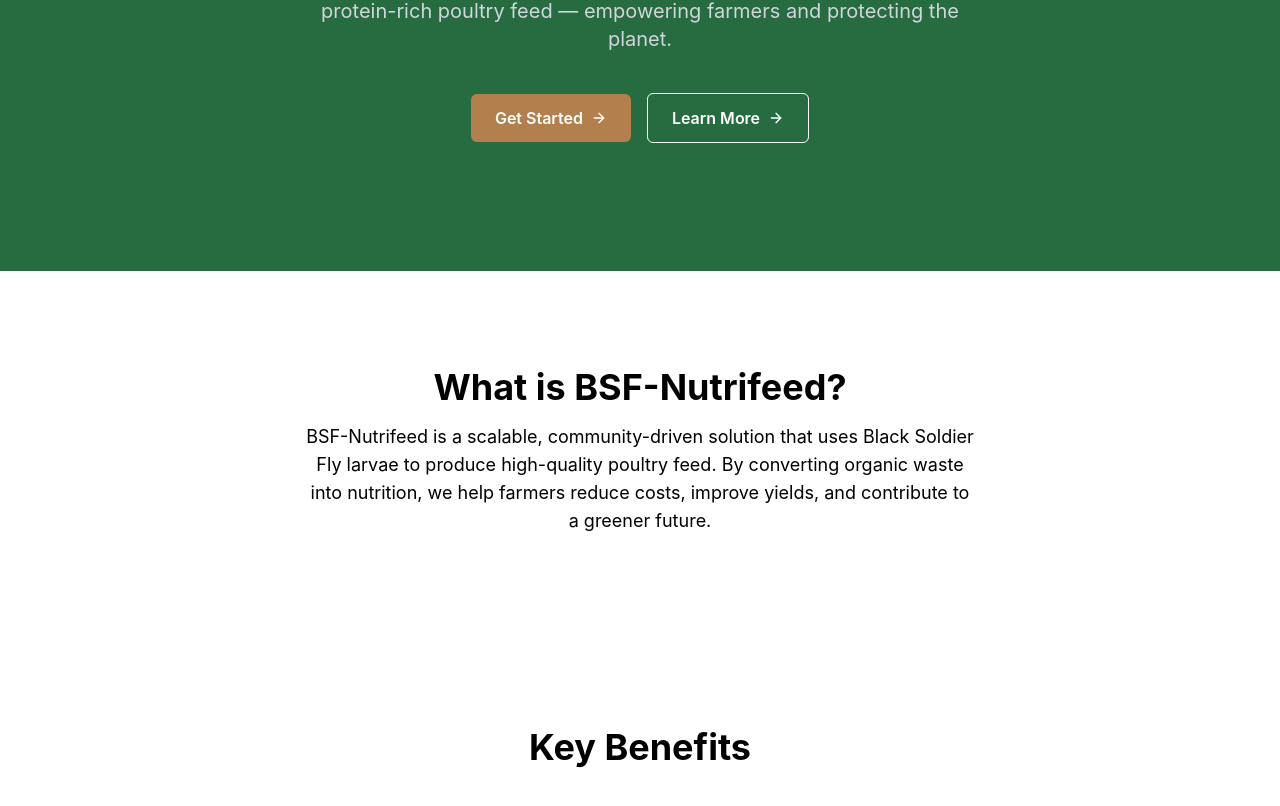
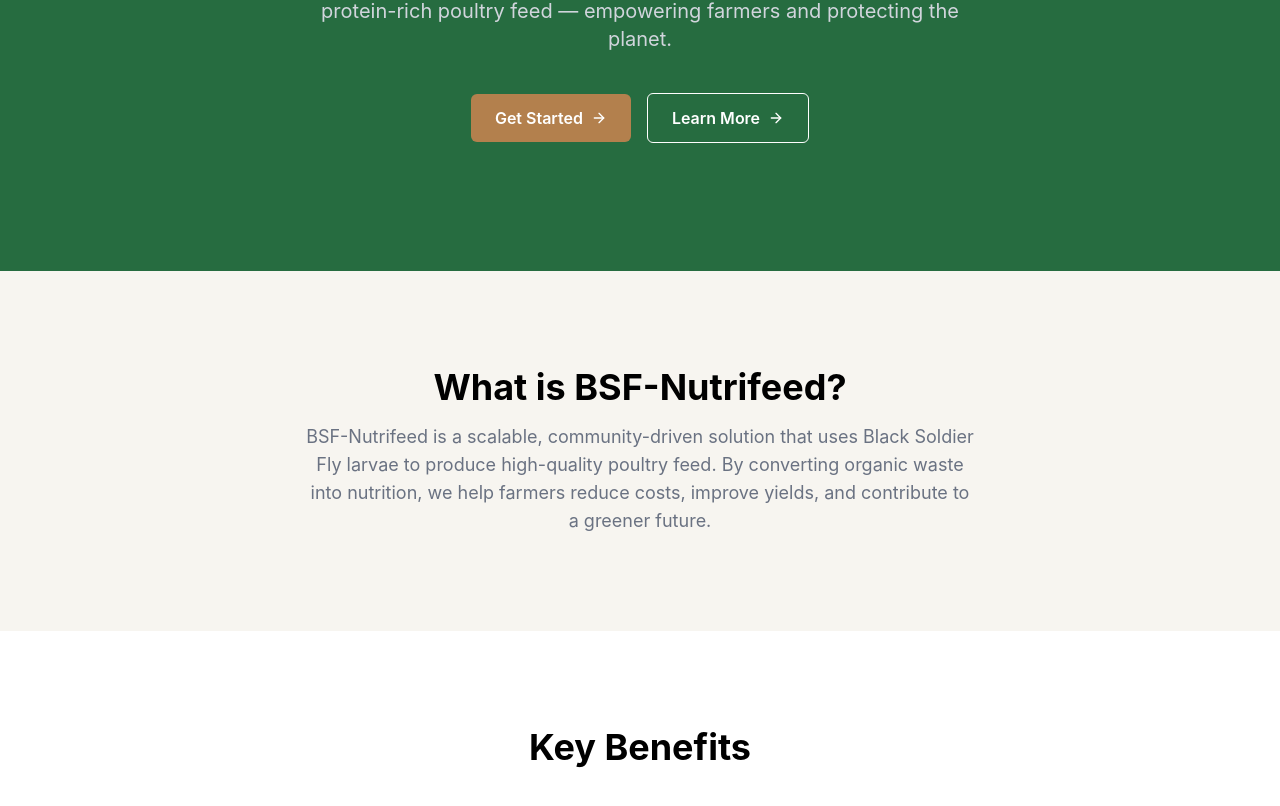
Before and after one commit to Destiny27052005/bsf_nutrifeed, a React (Vite) app: page / in a window 1280 px wide. Shown: the part 456-1262 px from the top of the page. Built offline with nearby package versions, Linux system fonts and the light colour scheme.

Commit message:
style: enhance Product component with background color and text styling

```diff
--- a/src/components/Product.jsx
+++ b/src/components/Product.jsx
@@ -2,10 +2,10 @@
 
 function Product() {
     return (
-        <section className="px-4 py-16 md:py-24">
+        <section className="px-4 py-16 bg-[#f7f5f0] md:py-24">
             <div className="mx-auto max-w-4xl text-center">
                 <h2 className="mb-4 text-3xl font-bold md:text-4xl">What is BSF-Nutrifeed?</h2>
-                <p className="mx-auto max-w-2xl text-lg">
+                <p className="mx-auto max-w-2xl text-lg text-gray-500">
                     BSF-Nutrifeed is a scalable, community-driven solution that uses Black Soldier Fly larvae to produce high-quality poultry feed. By converting organic waste into nutrition, we help farmers reduce costs, improve yields, and contribute to a greener future.
                 </p>
             </div>
```
